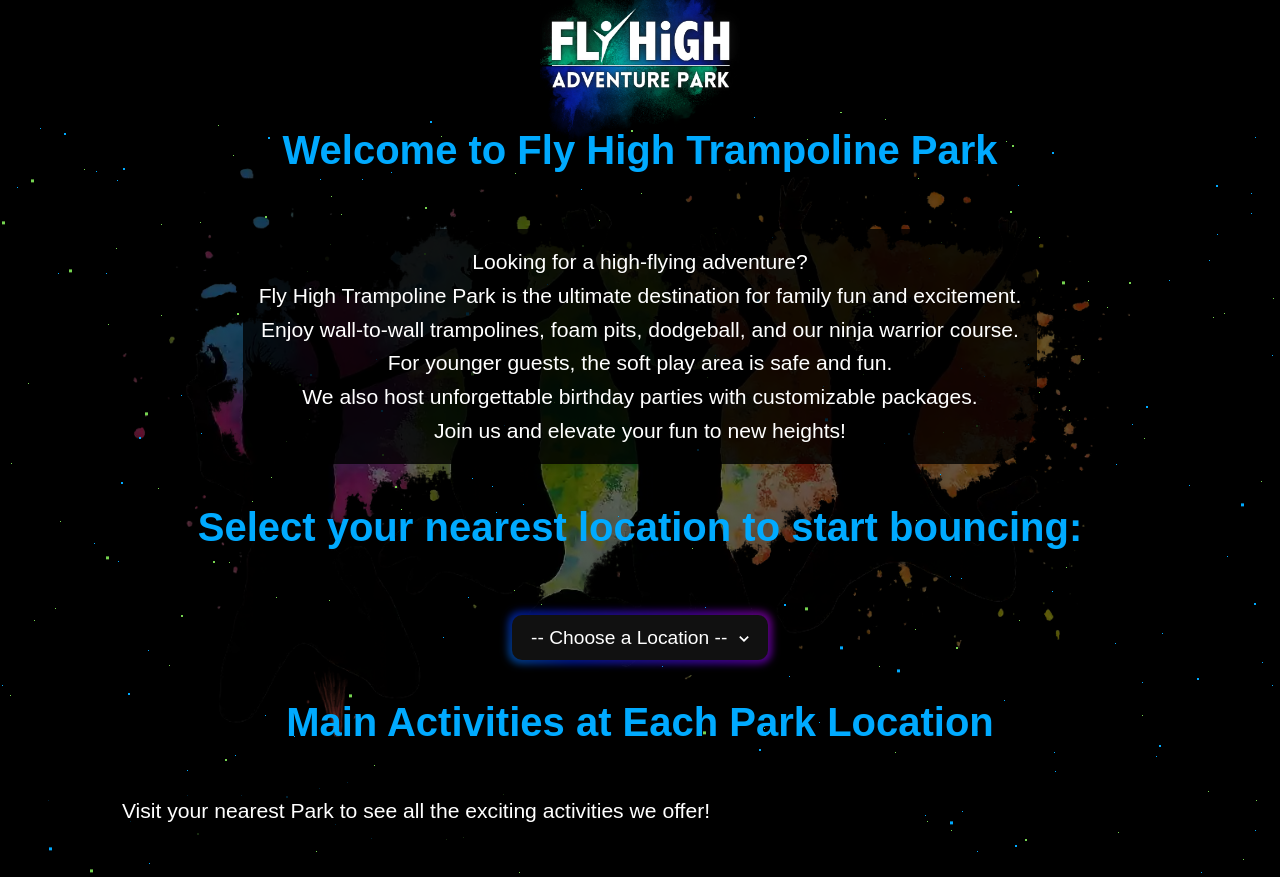
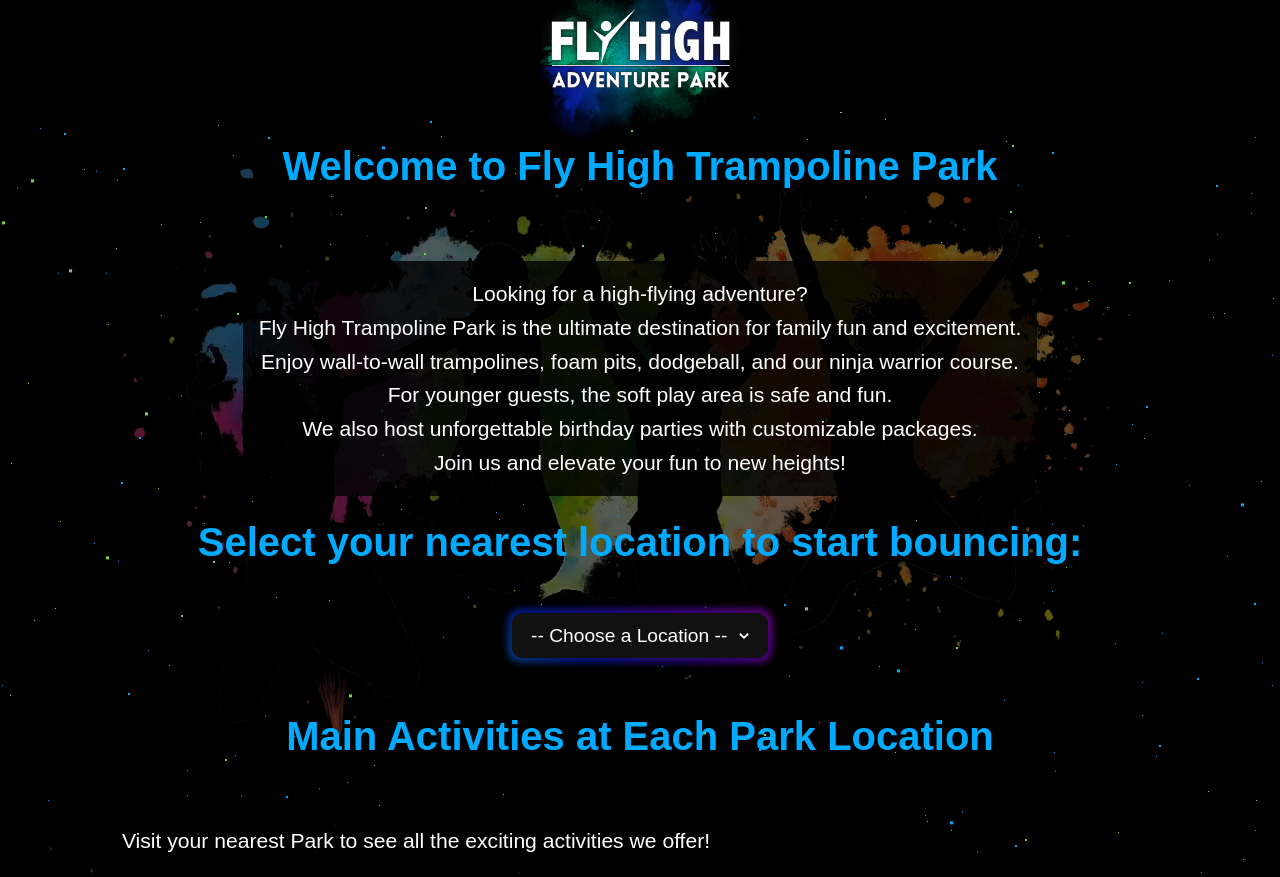
Before and after one commit to SnowMoto/flyhigh-website, a website: page index.html in a window 1280 px wide. Shown: the top 877 px of the page. Drawn offline with nearby package versions, Linux system fonts and the light colour scheme; a web font is replaced by a local one.

Commit message:
update label

```diff
--- a/index.html
+++ b/index.html
@@ -41,7 +41,7 @@
                         For younger guests, the soft play area is safe and fun.<br> We also host unforgettable birthday parties with customizable packages.<br>
                         Join us and elevate your fun to new heights!
                     </p>
-                <h2>Select your nearest location to start bouncing:</h2>
+                <label for="location-dropdown" class="drop" style="font-weight: bold;">Select your nearest location to start bouncing:</label>
                 <div class="location-select">
                     <select id="location-dropdown" onchange="goToLocation(this)">
                     <option value="">-- Choose a Location --</option>
@@ -145,7 +145,6 @@
                     transition: true
             });
         </script>
-        <script src="./scripts/burger.js" defer></script>
         <script src="./scripts/slider.js" defer></script>
     </body>
 </html>
--- a/styles/sm-styles.css
+++ b/styles/sm-styles.css
@@ -71,12 +71,15 @@ h1 {
     z-index: 1;
 }
 
+h1,
 h2,
-h3 {
+h3,
+.drop {
     font-family: var(--heading);
     color: var(--primary-color);
     text-align: center;
     font-size: 1.5rem;
+    padding: 1rem;
 }
 
 
@@ -449,9 +452,6 @@ p {
         linear-gradient(rgba(0, 0, 0, 0.3), rgba(0, 0, 0, 0.3)),
         url('../images/private-lg.webp') center/cover no-repeat;
 }
-
-
-
 
 /* Glowing neon-style button */
 .select-btn {
@@ -919,9 +919,9 @@ figure {
     }
 
     h1,
-    h2 {
+    h2,
+    .drop {
         font-size: 2.5rem;
-        padding: 0;
     }
 
     p {
```
